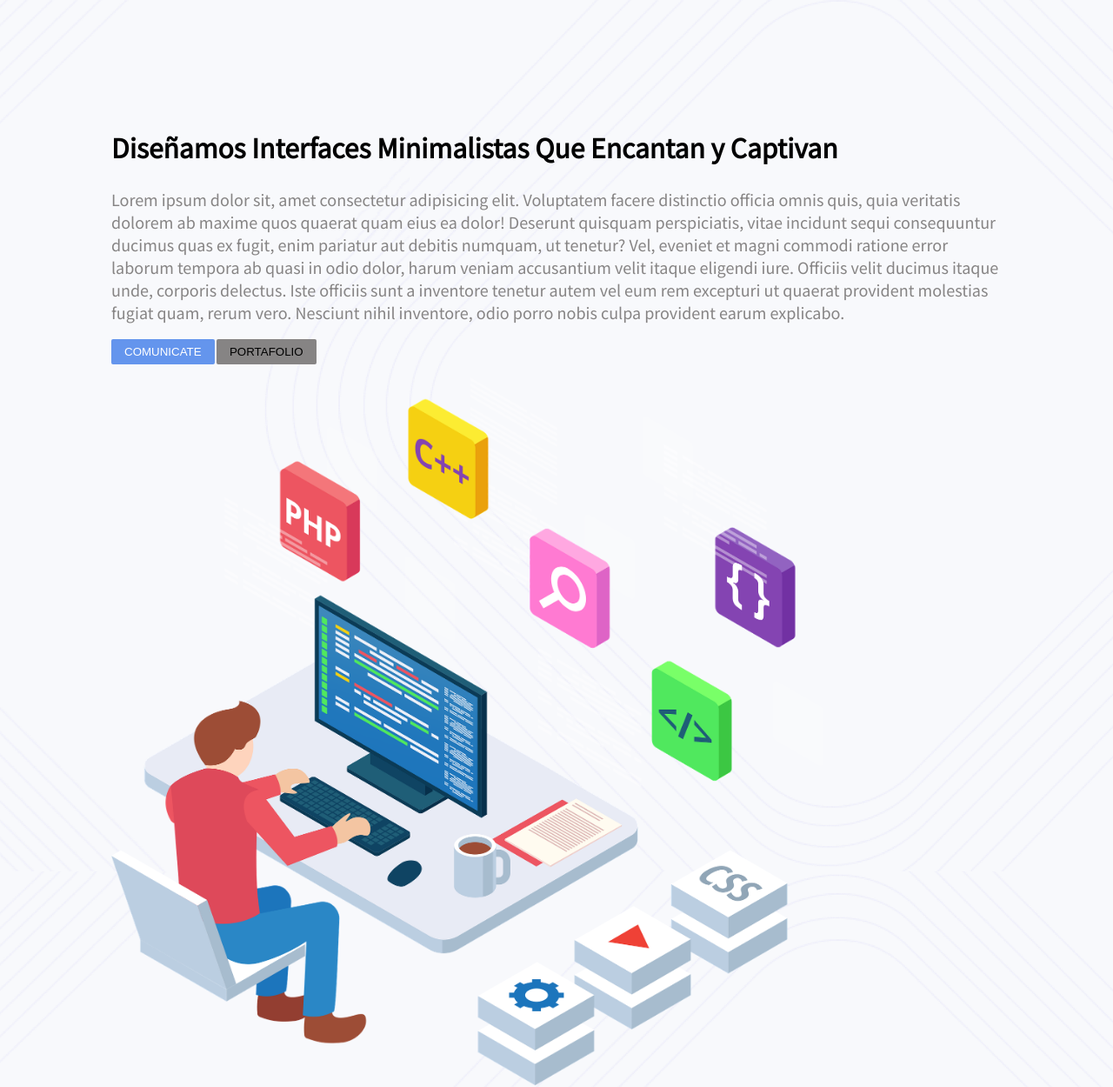
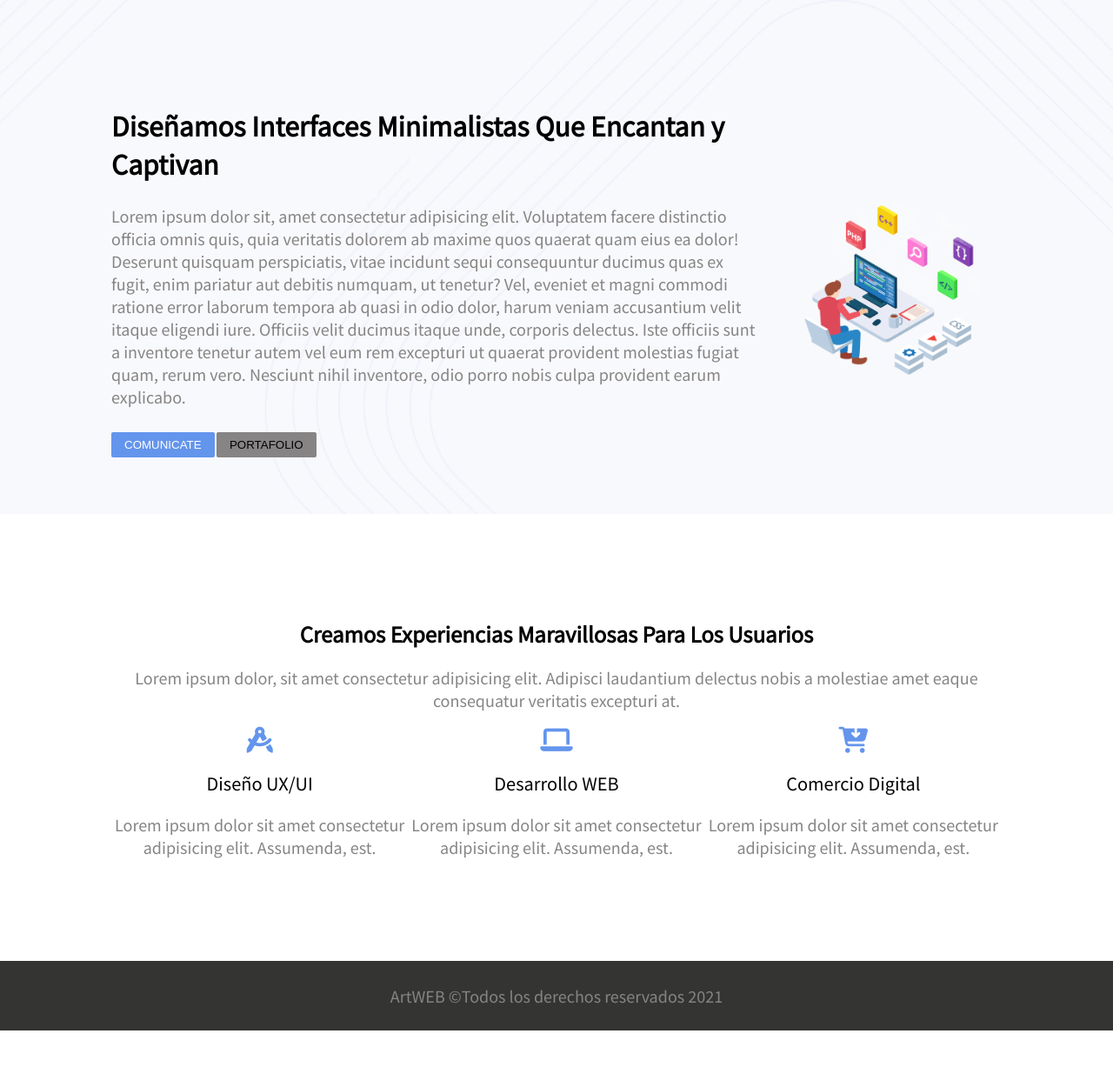
Before and after one commit to vargasjuanj/sass-web_responsive, a plain HTML site: page index.html in a window 1280 px wide. Shown: the part 78-1328 px from the top of the page at 87% size. After the commit the page ends 1263 px from the top, so only its background shows below. Drawn offline with Linux system fonts and the light colour scheme.

Commit message:
presentacion, servicios, footer

```diff
--- a/scss/main.scss
+++ b/scss/main.scss
@@ -4,5 +4,8 @@
 @use 'partials/boton';
 @use 'partials/presentacion';
 @use 'partials/principal';
+@use 'partials/servicios';
+@use 'partials/footer';
+
 
 @import url("https://fonts.googleapis.com/css2?family=Noto+Sans+JP&display=swap");
--- a/scss/partials/_boton.scss
+++ b/scss/partials/_boton.scss
@@ -16,6 +16,10 @@
     background-color: $fondo;
 }
 
+/*
+A diferencia de los extends o funciones, el mixin son propiedades que pueden reciir parametros
+*/
+
 .boton--principal{
     @extend .boton;
     @include color-boton(color.$principal, color.$blanco);
--- a/scss/partials/_display.scss
+++ b/scss/partials/_display.scss
@@ -1,6 +1,4 @@
-/*
-A diferencia de los extends o funciones, el mixin son propiedades que pueden reciir parametros
-*/
+
 
 @mixin flex($eje-principal, $eje-cruzado, $wrap: nowrap, $direccion: row, $separacion: 0) {
     display: flex;
--- a/scss/partials/_footer.scss
+++ b/scss/partials/_footer.scss
@@ -0,0 +1,12 @@
+@use 'color';
+@use 'display';
+
+.footer {
+    min-block-size: 80rem;
+    background-color: color.$oscuro;
+    margin-block-start: 0;
+    @include display.flex(center, center);
+    &__contenido {
+        text-align: center;
+    }
+}
--- a/scss/partials/_presentacion.scss
+++ b/scss/partials/_presentacion.scss
@@ -1,4 +1,21 @@
+@use 'display';
+
 .presentacion {
     padding-block-start: 200rem;
     padding-block-end: 50rem;
+    @include display.flex(space-between, center);
+
+   &__item2{
+    text-align: center; // centra la imagen en su espacio
+   }
+   h1{
+       margin-block-start: 0;
+       padding-inline-end: 20rem;
+   }
+
+   p{
+    padding-inline-end: 20rem;
+    padding-block-end: 10rem;
+
+   }
 }
--- a/scss/partials/_servicios.scss
+++ b/scss/partials/_servicios.scss
@@ -0,0 +1,17 @@
+@use 'display';
+@use 'fuente';
+@use 'color';
+
+.servicios {
+    div {
+        text-align: center;
+    }
+    &__tipo{
+        @include display.flex(center, center);
+
+        i{
+            font-size: fuente.$size-h1;
+        color: color.$principal;
+        }
+    }
+}
--- a/scss/partials/_wrapper.scss
+++ b/scss/partials/_wrapper.scss
@@ -1,4 +1,4 @@
 .wrapper{
-    width: 80%;
+    inline-size: 80%;
     margin: auto;
 }
```
Also changed, not shown: css/main.min.css, 2 other files.
